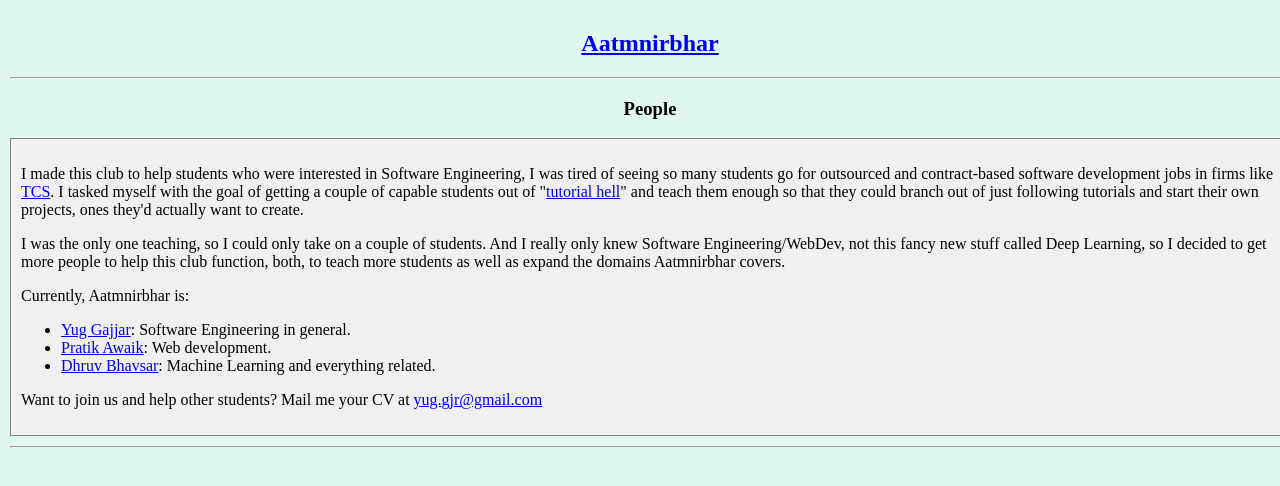
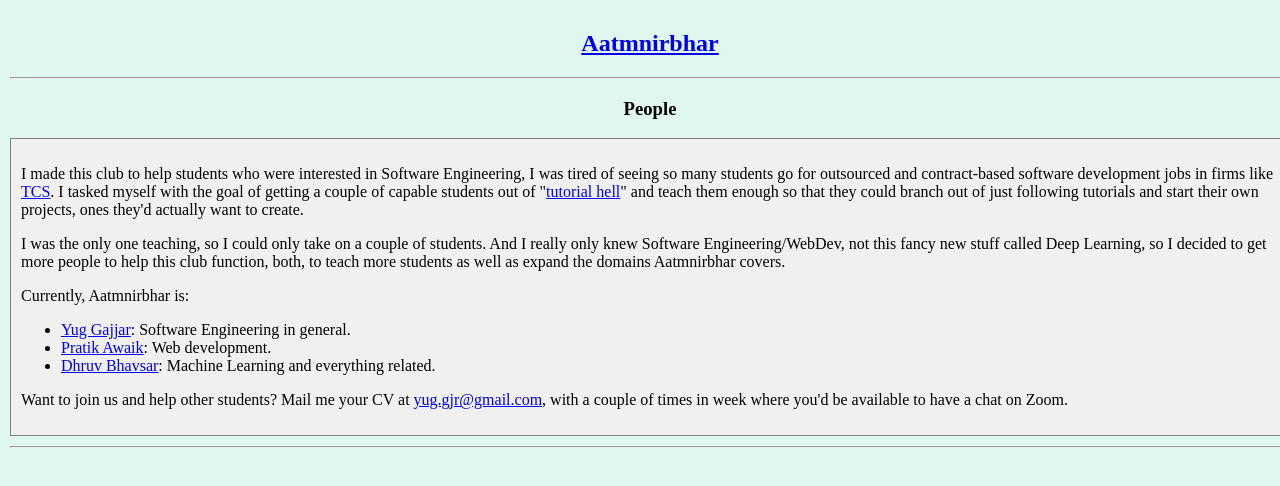
Before and after one commit to Yug34/aatmnirbhar, a React (Create React App) app: page /peopleProf in a window 1280 px wide. Shown: the top 486 px of the page. Built offline with nearby package versions, Linux system fonts and the light colour scheme.

Commit message:
Prettified src

```diff
--- a/src/App.css
+++ b/src/App.css
@@ -1,6 +1,9 @@
+html {
+  overflow: hidden;
+}
+
 .App {
   text-align: center;
-  overflow: hidden;
 }
 
 .App-logo {
--- a/src/Components/PeopleProf.js
+++ b/src/Components/PeopleProf.js
@@ -32,7 +32,8 @@ function PeopleProf() {
             </ul>
           </p>
           <p>
-            Want to join us and help other students? Mail me your CV at <a href="mailto:yug.gjr@gmail.com">yug.gjr@gmail.com</a>
+            Want to join us and help other students? Mail me your CV at <a href="mailto:yug.gjr@gmail.com">yug.gjr@gmail.com</a>,
+            with a couple of times in week where you'd be available to have a chat on Zoom.
           </p>
         </div>
         <hr />
--- a/src/Components/ProfessorSite.js
+++ b/src/Components/ProfessorSite.js
@@ -19,11 +19,13 @@ function ProfSite(props) {
           <i>Yug Gajjar</i>
         </p>
         <p>
-                <tt>yug.gjr@gmail.com</tt>
+          <small className="monospace-font">yug.gjr@gmail.com</small>
         </p>
         <p>000-111-2222 (home)</p>
         <p>333-444-5555 (FAX)</p>
-            <p><small>But please use email, as I'm not even sure the phone still works.</small></p>
+        <p>
+          <small>But please use email, as I'm not even sure the phone still works.</small>
+        </p>
         <img src={anyBrowser} alt="anyBrowser" id="anyBrowser" />
         <hr />
         <div className="greyBox">
--- a/src/Stylesheets/Prof.css
+++ b/src/Stylesheets/Prof.css
@@ -17,3 +17,7 @@
 .centered-text {
     text-align: center;
 }
+
+.monospace-font {
+    font-family: "Lucida Console", "Menlo", "Monaco", "Courier", monospace;
+}
```
Also changed, not shown: src/Components/JoinUsProf.js (+5 -5 lines). Lines whose indentation alone changed are shown as unchanged.
